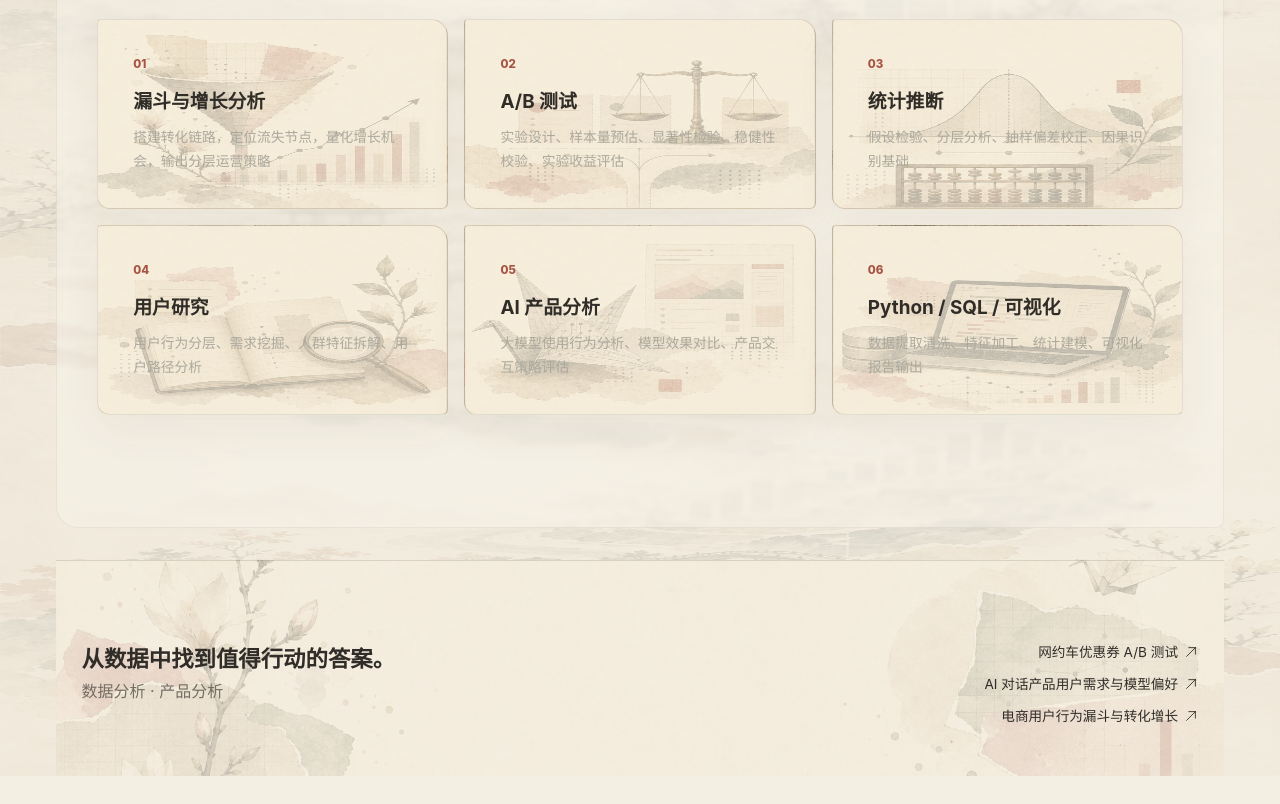
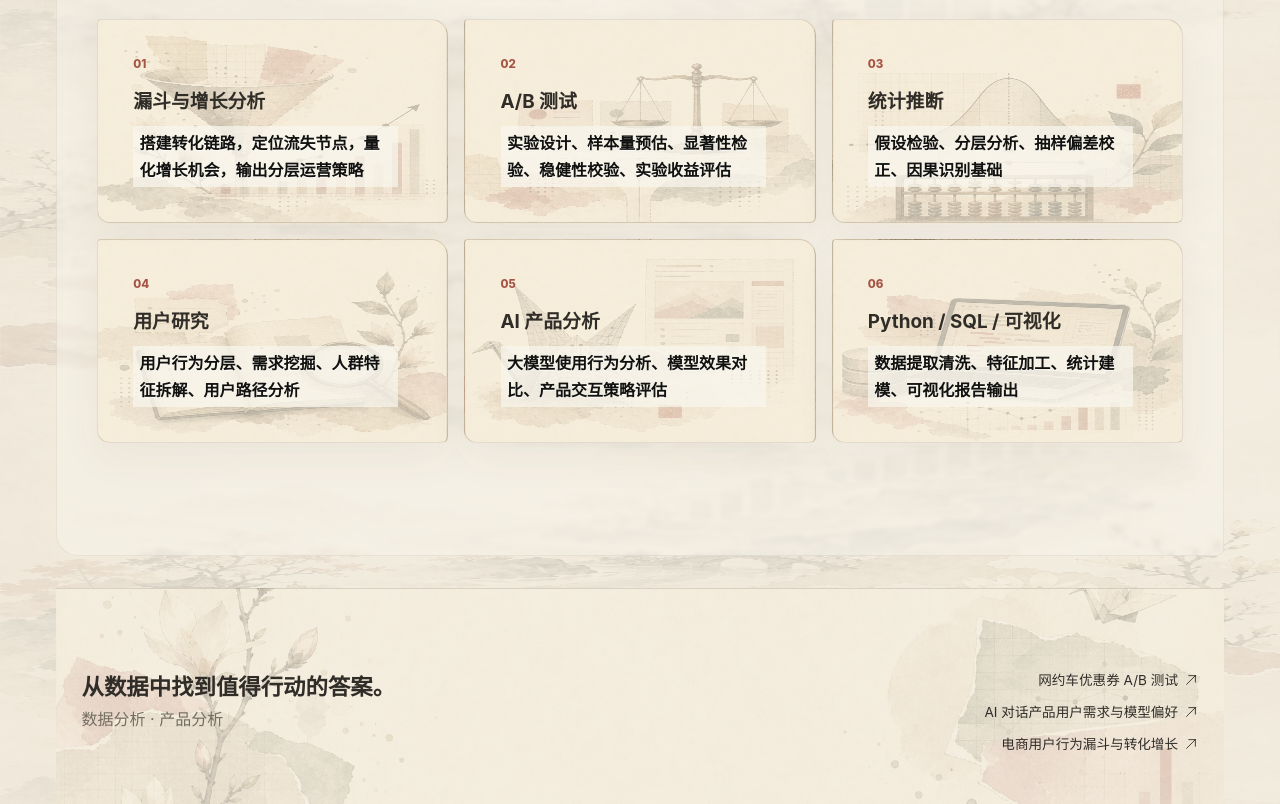
Before and after one commit to lulu04201226/song-tingxuan-portfolio, a Next.js app: page / in a window 1280 px wide. Shown: the part 6300-7104 px from the top of the page. Before the commit the page ends 7076 px from the top, so only its background shows below. Built offline with nearby package versions, Linux system fonts and the light colour scheme.

Commit message:
Enlarge capability descriptions

```diff
--- a/app/globals.css
+++ b/app/globals.css
@@ -322,7 +322,7 @@ html{scroll-behavior:auto!important}
 .number-highlight{display:inline!important;color:#8f493e;font-weight:800;font-variant-numeric:tabular-nums;white-space:nowrap}
 .skills-section .skill-grid>div{display:flex;min-height:190px;flex-direction:column;justify-content:flex-start}
 .skills-section .skill-grid p{margin:.75rem 0 .55rem;font-size:1.18rem;font-weight:650}
-.skills-section .skill-grid small{color:#252722;font-size:.86rem;font-weight:550;line-height:1.7}
+.skills-section .skill-grid small{position:relative;z-index:2;align-self:flex-start;max-width:95%;padding:.25rem .4rem;color:#11120f;background:rgba(250,247,239,.72);font-size:1rem;font-weight:650;line-height:1.65;text-shadow:0 1px 0 rgba(255,255,255,.8)}
 .education-section .section-title p{font-size:1.16rem;line-height:1.8}
 .education-note{font-size:1rem!important;line-height:1.75}
 @media(min-width:1600px){
```
